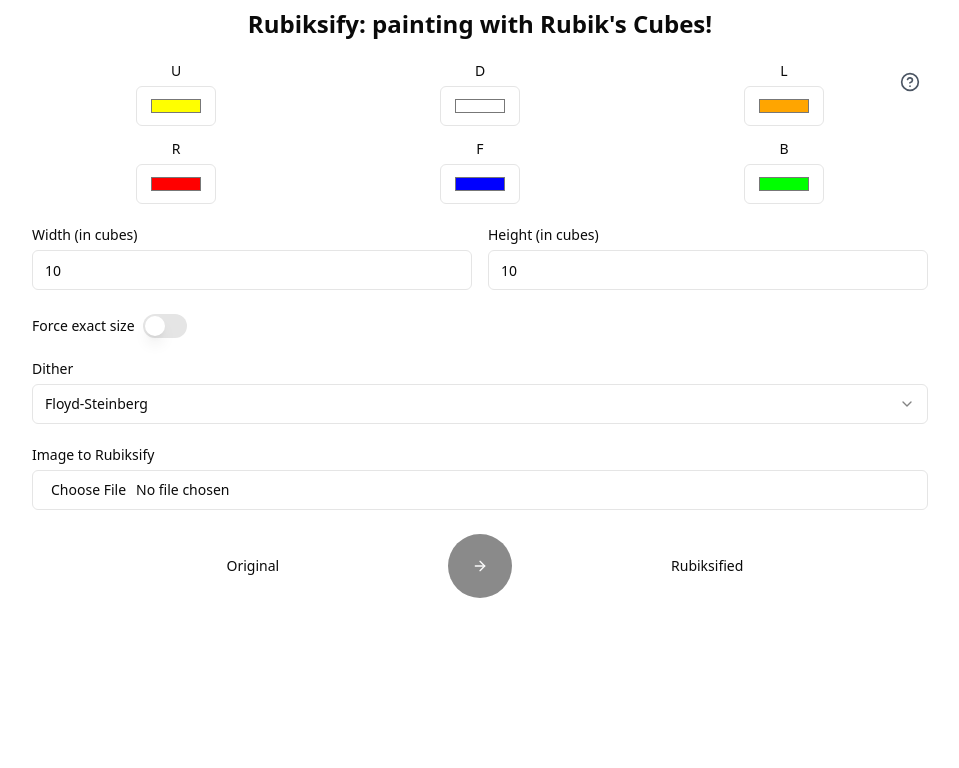
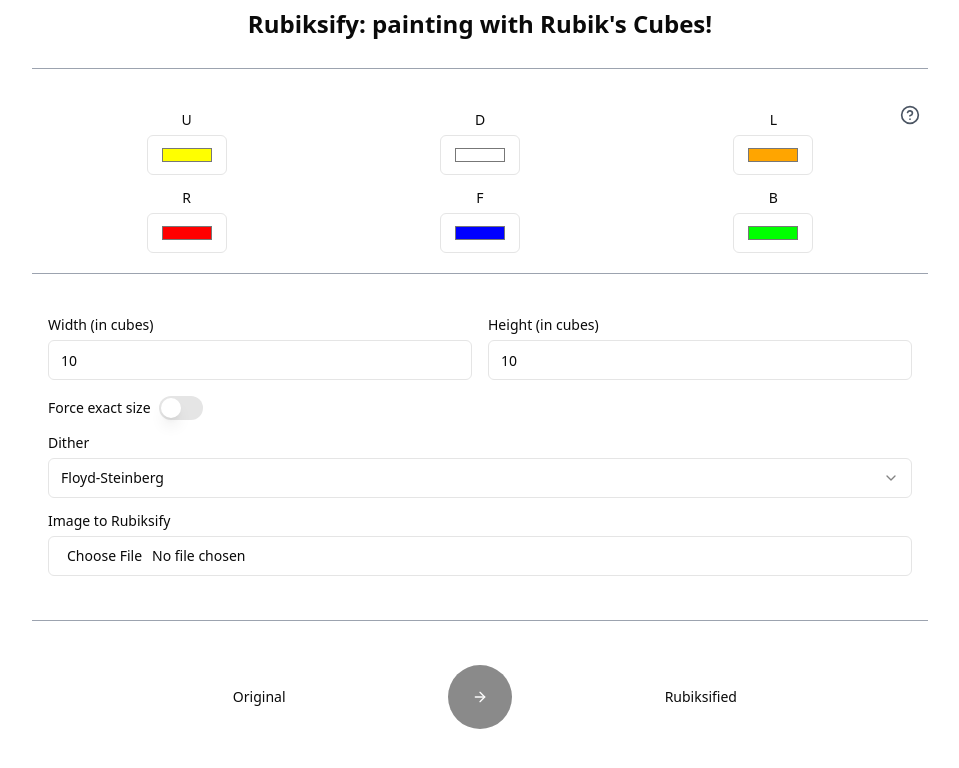
Before and after one commit to motiwalam/Rubiksify, a Next.js app: page / in a window 1280 px wide. Shown: the top 768 px of the page, without its empty margins (160-1119 px from the left). Built offline with nearby package versions, Linux system fonts and the light colour scheme.

Commit message:
add some horizontal rules separating logical sections

```diff
--- a/src/app/page.tsx
+++ b/src/app/page.tsx
@@ -116,7 +116,7 @@ export default function Page() {
       alert('Please enter valid x and y coordinates')
       return
     }
-    const index = cubes.findIndex(cube => cube.x === x && cube.y === y);
+    const index = cubes.findIndex(cube => cube.x === x && cube.y === y)
     if (index === -1) {
       alert('No cube found with the given coordinates')
       return
@@ -130,20 +130,23 @@ export default function Page() {
     <div className="flex flex-col items-center justify-center pt-2 px-4 pb-4">
       <div className="flex flex-col items-center gap-6 w-full max-w-4xl">
         <h1 className="text-2xl font-bold">Rubiksify: painting with Rubik&apos;s Cubes!</h1>
-
+        <hr className="w-full border-t border-gray-400 my-1" />
+        {showHelp && (
+          <div className="bg-gray-100 p-4 rounded-md mb-2 text-sm">
+            Hold your cube in front of you (in the solved state). The color under U should be the color on the top of your cube, D should be the color on the bottom, L the color on the left, R on the right, F on the front, and B on the back. You should always be able to make this happen, either by rotating the cube or editing the colors (or both).
+          </div>
+        )}
         <div className="relative w-full">
+          <div className="absolute top-0 right-0 p-2">
             <button
               onClick={() => setShowHelp(!showHelp)}
-            className="absolute top-0 right-0 p-2 text-gray-600 hover:text-gray-900"
+              className="text-gray-600 hover:text-gray-900"
               aria-label="Toggle help"
             >
               <HelpCircle className="w-5 h-5" />
             </button>
-          {showHelp && (
-            <div className="bg-gray-100 p-4 rounded-md mb-4 text-sm">
-              Hold your cube in front of you (in the solved state). The color under U should be the color on the top of your cube, D should be the color on the bottom, L the color on the left, R on the right, F on the front, and B on the back. You should always be able to make this happen, either by rotating the cube or editing the colors (or both).
           </div>
-          )}
+          <div className="rounded-lg p-4 w-full">
             <div className="grid grid-cols-2 gap-4 sm:grid-cols-3 w-full">
               {faces.map((face) => (
                 <div key={face} className="flex flex-col items-center gap-2">
@@ -159,7 +162,10 @@ export default function Page() {
               ))}
             </div>
           </div>
+          <hr className="w-full border-t border-gray-400 my-1" />
+        </div>
 
+        <div className="rounded-lg p-4 w-full space-y-4">
           <div className="grid grid-cols-2 gap-4 w-full">
             <div className="flex flex-col gap-2">
               <Label htmlFor="width">Width (in cubes)</Label>
@@ -185,7 +191,6 @@ export default function Page() {
             </div>
           </div>
           <ForceExactSizeToggle checked={forceExactSize} onCheckedChange={setForceExactSize} />
-
           <div className="flex flex-col gap-2 w-full">
             <Label htmlFor="dither">Dither</Label>
             <Select value={dither} onValueChange={(value: DitherType) => setDither(value)}>
@@ -199,7 +204,6 @@ export default function Page() {
               </SelectContent>
             </Select>
           </div>
-
           <div className="flex flex-col gap-2 w-full">
             <Label htmlFor="fileUpload">Image to Rubiksify</Label>
             <Input
@@ -210,12 +214,15 @@ export default function Page() {
               className="w-full"
             />
           </div>
+        </div>
+        <hr className="w-full border-t border-gray-400 my-1" />
 
+        <div className="rounded-lg p-4 w-full">
           <div className="flex flex-col md:flex-row items-center justify-center gap-4 w-full">
             <div className="flex flex-col items-center gap-2 w-full md:w-2/5">
               <Label>Original</Label>
               {originalImage && (
-              <div className="w-full h-64 border border-gray-300 rounded-md overflow-hidden">
+                <div className="w-full h-64 rounded-md overflow-hidden">
                   <img
                     src={originalImage}
                     alt="Original"
@@ -237,7 +244,7 @@ export default function Page() {
             <div className="flex flex-col items-center gap-2 w-full md:w-2/5">
               <Label>Rubiksified</Label>
               {processedImage && (
-              <div className="w-full h-64 border border-gray-300 rounded-md overflow-hidden">
+                <div className="w-full h-64 rounded-md overflow-hidden">
                   <img
                     src={processedImage}
                     alt="Rubiksified"
@@ -247,6 +254,8 @@ export default function Page() {
               )}
             </div>
           </div>
+        </div>
+        <hr className="w-full border-t border-gray-400 my-1" />
 
         {processedImage && cubes.length === 0 && (
           <Button onClick={getCubeAlgorithms} className="mt-4" disabled={isLoading}>
@@ -283,6 +292,7 @@ export default function Page() {
               </div>
               <Button onClick={skipToCoordinates}>Skip to coordinates</Button>
             </div>
+            <div className="rounded-lg p-4 w-full">
               <div className="w-full h-[600px]">
                 <AutoSizer>
                   {({ height, width }) => (
@@ -299,6 +309,7 @@ export default function Page() {
                   )}
                 </AutoSizer>
               </div>
+            </div>
           </>
         )}
       </div>
```
Lines whose indentation alone changed are shown as unchanged.
